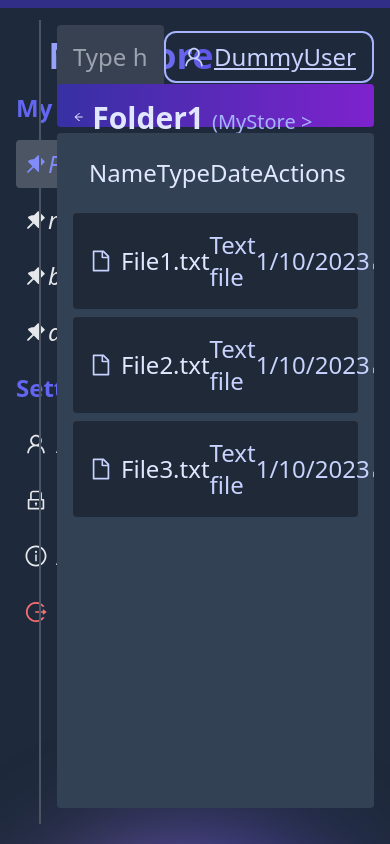
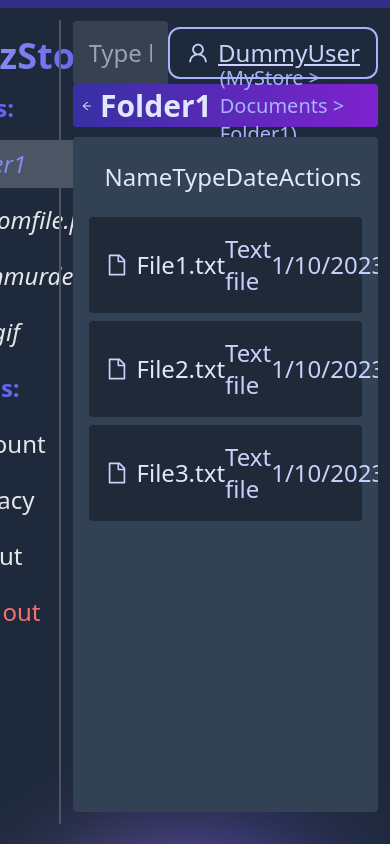
Before and after one commit to TheOrionsB/NuzStore, a Next.js app: page /mystore in a window 390 px wide. Built offline with nearby package versions, Linux system fonts and the light colour scheme.

Commit message:
(storelayout/responsiveness) Adding slight responsiveness (desktop only))

```diff
--- a/components/layouts/mystore/storecontentsublayout.tsx
+++ b/components/layouts/mystore/storecontentsublayout.tsx
@@ -3,7 +3,7 @@ import ItemEntry from "../../itementry";
 
 const StoreContentSubLayout: React.FC<{}> = () => {
     return (
-        <div className="h-full flex flex-col justify-between p-4">
+        <div className="h-full flex flex-col justify-between p-3">
             <div className="h-[5vh] flex flex-row justify-around items-center">
                 <input className="w-10/12 bg-gray-700 rounded p-4" type="text" placeholder="Type here to search through your store... (CMD + K)" />
                 <div className="py-2 px-4 flex flex-row justify-center items-center text-indigo-200 space-x-2 border-2 border-indigo-300 rounded-xl">
@@ -11,7 +11,7 @@ const StoreContentSubLayout: React.FC<{}> = () => {
                     <h2 className="underline">DummyUser</h2>
                 </div>
             </div>
-            <div className="h-[5vh] p-4 flex flex-row items-baseline space-x-2 bg-gradient-to-r from-indigo-800 to-purple-700 rounded">
+            <div className="h-[5vh] p-2 flex flex-row items-center space-x-2 bg-gradient-to-r from-indigo-800 to-purple-700 rounded">
                 <AiOutlineArrowLeft className="text-indigo-100 font-bold" />
                 <h1 className="text-3xl text-indigo-100 font-bold">Folder1</h1>
                 <h3 className="text-xl text-indigo-300">(MyStore {'>'} Documents {'>'} Folder1)</h3>
--- a/components/layouts/mystore/storelayout.tsx
+++ b/components/layouts/mystore/storelayout.tsx
@@ -8,10 +8,10 @@ const StoreLayout: React.FC<PropsWithChildren> = ({ children }) => {
     return (
         <div className='py-5 w-screen h-screen text-2xl bg-slate-800'>
             <div className="flex h-full flex-row divide-x-2 divide-gray-600">
-                <div className='w-[10vw] flex flex-row'>
+                <div className='w-[15%] sidebarbp:w-[10%] flex flex-row items-center justify-center'>
                     <Navigation />
                 </div>
-                <main className='w-[90vw] z-10'><StoreContentSubLayout/></main>
+                <main className='w-[85%] sidebarbp:w-[90%] z-10'><StoreContentSubLayout/></main>
             </div>
             <div className='overflow-y-hidden h-full w-5/6 left-[50%] translate-x-[-50%] rounded-full bg-gradient-to-l from-indigo-600 to-purple-400 blur-3xl fixed -bottom-[102%]'></div>
             <LoadingBar/>
--- a/tailwind.config.js
+++ b/tailwind.config.js
@@ -5,6 +5,9 @@ module.exports = {
     "./components/**/*.{js,ts,jsx,tsx}",
   ],
   theme: {
+    screens: {
+      'sidebarbp': '2290px',
+    },
     extend: {
       keyframes: {
         translateright: {
```
